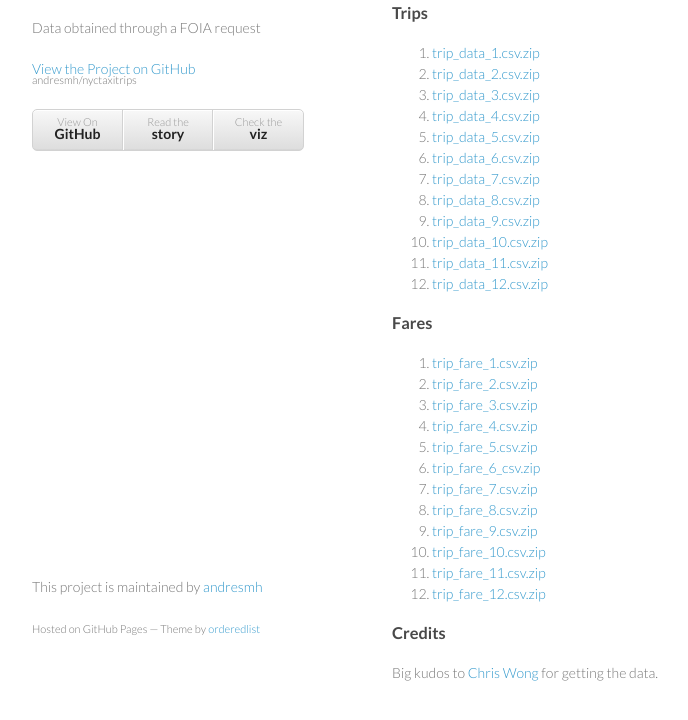
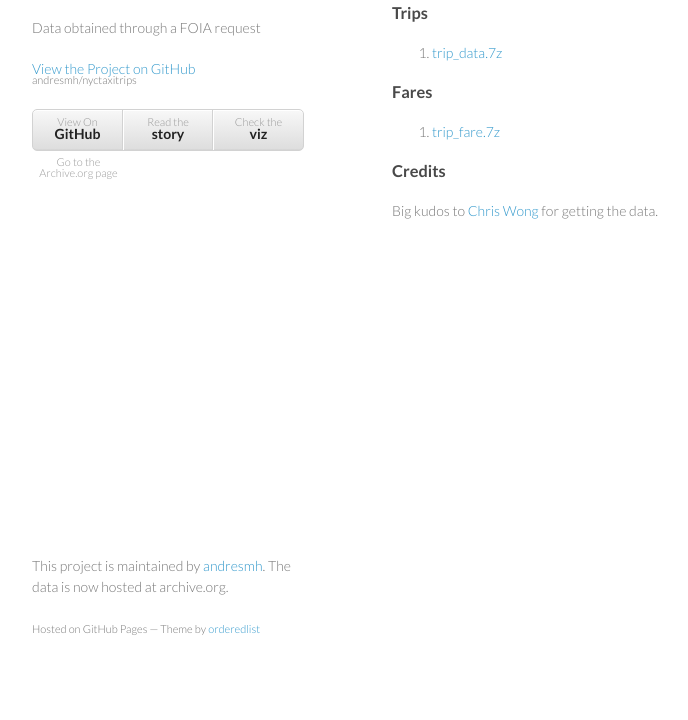
Before and after one commit to andresmh/nyctaxitrips, a plain HTML site: page index.html in a window 1280 px wide. Shown: the part 92-812 px from the top of the page, without its empty margins (178-866 px from the left). Drawn offline with Linux system fonts and the light colour scheme.

Commit message:
pointing to the data in archive.org

```diff
--- a/index.html
+++ b/index.html
@@ -25,6 +25,7 @@
           <li><a href="https://github.com/andresmh/nyctaxitrips">View On <strong>GitHub</strong></a></li>
           <li><a href="http://chriswhong.com/open-data/foil_nyc_taxi/">Read the <strong>story</strong></a></li>
           <li><a href="http://nyctaxi.herokuapp.com/">Check the <strong>viz</strong></a></li>
+          <li><a href="https://archive.org/details/nycTaxiTripData2013">Go to the Archive.org page</li>
         </ul>
       </header>
       <section>
@@ -36,36 +37,14 @@
 <a id="trips" class="anchor" href="#trips" aria-hidden="true"><span class="octicon octicon-link"></span></a>Trips</h3>
 
 <ol>
-<li><a href="https://nyctaxitrips.blob.core.windows.net/data/trip_data_1.csv.zip">trip_data_1.csv.zip</a></li>
-<li><a href="https://nyctaxitrips.blob.core.windows.net/data/trip_data_2.csv.zip">trip_data_2.csv.zip</a></li>
-<li><a href="https://nyctaxitrips.blob.core.windows.net/data/trip_data_3.csv.zip">trip_data_3.csv.zip</a></li>
-<li><a href="https://nyctaxitrips.blob.core.windows.net/data/trip_data_4.csv.zip">trip_data_4.csv.zip</a></li>
-<li><a href="https://nyctaxitrips.blob.core.windows.net/data/trip_data_5.csv.zip">trip_data_5.csv.zip</a></li>
-<li><a href="https://nyctaxitrips.blob.core.windows.net/data/trip_data_6.csv.zip">trip_data_6.csv.zip</a></li>
-<li><a href="https://nyctaxitrips.blob.core.windows.net/data/trip_data_7.csv.zip">trip_data_7.csv.zip</a></li>
-<li><a href="https://nyctaxitrips.blob.core.windows.net/data/trip_data_8.csv.zip">trip_data_8.csv.zip</a></li>
-<li><a href="https://nyctaxitrips.blob.core.windows.net/data/trip_data_9.csv.zip">trip_data_9.csv.zip</a></li>
-<li><a href="https://nyctaxitrips.blob.core.windows.net/data/trip_data_10.csv.zip">trip_data_10.csv.zip</a></li>
-<li><a href="https://nyctaxitrips.blob.core.windows.net/data/trip_data_11.csv.zip">trip_data_11.csv.zip</a></li>
-<li><a href="https://nyctaxitrips.blob.core.windows.net/data/trip_data_12.csv.zip">trip_data_12.csv.zip</a></li>
+<li><a href="https://archive.org/download/nycTaxiTripData2013/trip_data.7z">trip_data.7z</a></li>
 </ol>
 
 <h3>
 <a id="fares" class="anchor" href="#fares" aria-hidden="true"><span class="octicon octicon-link"></span></a>Fares</h3>
 
 <ol>
-<li><a href="https://nyctaxitrips.blob.core.windows.net/data/trip_fare_1.csv.zip">trip_fare_1.csv.zip</a></li>
-<li><a href="https://nyctaxitrips.blob.core.windows.net/data/trip_fare_2.csv.zip">trip_fare_2.csv.zip</a></li>
-<li><a href="https://nyctaxitrips.blob.core.windows.net/data/trip_fare_3.csv.zip">trip_fare_3.csv.zip</a></li>
-<li><a href="https://nyctaxitrips.blob.core.windows.net/data/trip_fare_4.csv.zip">trip_fare_4.csv.zip</a></li>
-<li><a href="https://nyctaxitrips.blob.core.windows.net/data/trip_fare_5.csv.zip">trip_fare_5.csv.zip</a></li>
-<li><a href="https://nyctaxitrips.blob.core.windows.net/data/trip_fare_6.csv.zip">trip_fare_6_csv.zip</a></li>
-<li><a href="https://nyctaxitrips.blob.core.windows.net/data/trip_fare_7.csv.zip">trip_fare_7.csv.zip</a></li>
-<li><a href="https://nyctaxitrips.blob.core.windows.net/data/trip_fare_8.csv.zip">trip_fare_8.csv.zip</a></li>
-<li><a href="https://nyctaxitrips.blob.core.windows.net/data/trip_fare_9.csv.zip">trip_fare_9.csv.zip</a></li>
-<li><a href="https://nyctaxitrips.blob.core.windows.net/data/trip_fare_10.csv.zip">trip_fare_10.csv.zip</a></li>
-<li><a href="https://nyctaxitrips.blob.core.windows.net/data/trip_fare_11.csv.zip">trip_fare_11.csv.zip</a></li>
-<li><a href="https://nyctaxitrips.blob.core.windows.net/data/trip_fare_12.csv.zip">trip_fare_12.csv.zip</a></li>
+<li><a href="https://archive.org/download/nycTaxiTripData2013/trip_fare.7z">trip_fare.7z</a></li>
 </ol>
 
 <h3>
@@ -74,7 +53,7 @@
 <p>Big kudos to <a href="http://chriswhong.com">Chris Wong</a> for getting the data.</p>
       </section>
       <footer>
-        <p>This project is maintained by <a href="https://github.com/andresmh">andresmh</a></p>
+        <p>This project is maintained by <a href="https://github.com/andresmh">andresmh</a>. The data is now hosted at archive.org.</p>
         <p><small>Hosted on GitHub Pages &mdash; Theme by <a href="https://github.com/orderedlist">orderedlist</a></small></p>
       </footer>
     </div>
```
